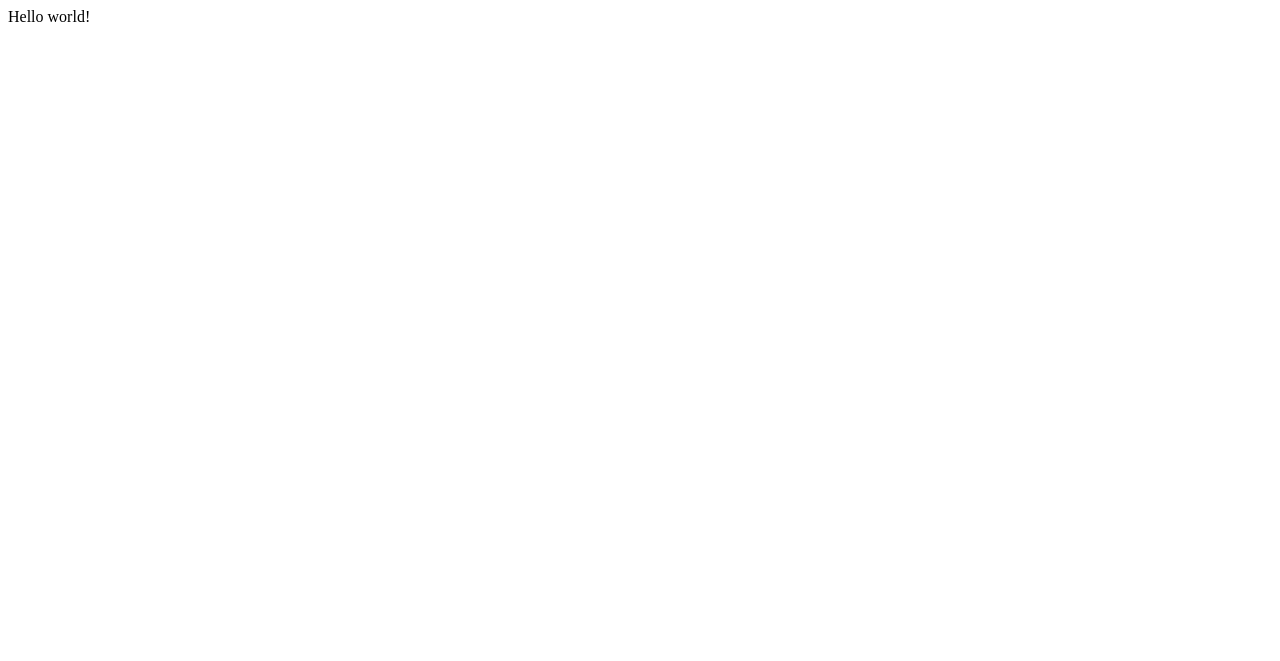
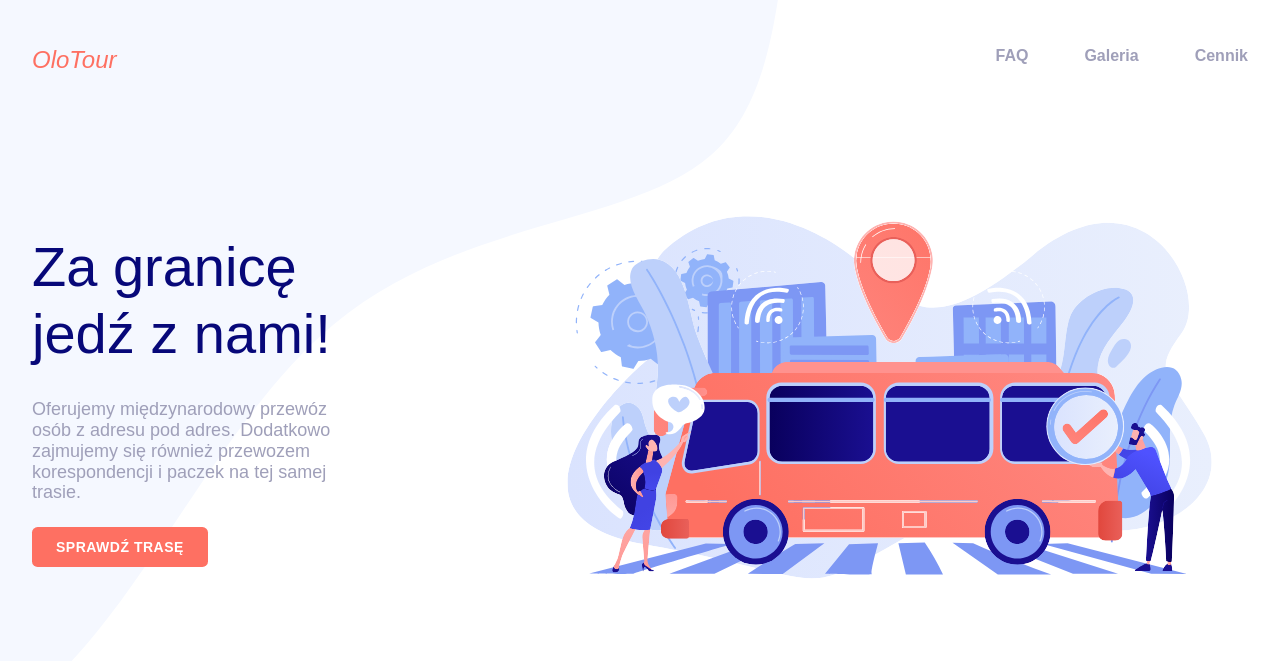
Before and after one commit to D1MK4-code/Olotour, a Gatsby site: page / in a window 1280 px wide. Built offline with nearby package versions, Linux system fonts and the light colour scheme; Gatsby itself is replaced by a stand-in of ours.

Commit message:
hero, layout, navbar, pages, global styles

```diff
--- a/gatsby-config.js
+++ b/gatsby-config.js
@@ -5,6 +5,9 @@
  */
 
 module.exports = {
-  /* Your site config here */
-  plugins: [],
+  plugins: [
+    `gatsby-plugin-image`,
+    `gatsby-plugin-sharp`,
+    `gatsby-transformer-sharp`, // Needed for dynamic images
+  ],
 }
--- /dev/null
+++ b/src/components/Hero.js
@@ -0,0 +1,172 @@
+import React from "react"
+import Navbar from "./Navbar"
+import styled from "styled-components"
+import GlobalStyles from "../styles/Global"
+import { StaticImage } from "gatsby-plugin-image"
+
+const StyledHero = styled.div`
+  min-height: 100vh;
+  display: flex;
+  flex-direction: column;
+  align-items: flex-start;
+  justify-content: center;
+  width: 100%;
+  padding: 0 2rem;
+  div {
+    max-width: 1400px;
+    margin: 0 auto;
+    display: flex;
+    justify-content: space-between;
+    justify-content: center;
+  }
+  > div {
+    width: 100%;
+  }
+  h1 {
+    font-size: 4rem;
+    line-height: 1.2em;
+    margin-bottom: 2rem;
+    color: #070879;
+    position: relative;
+    z-index: 4;
+  }
+  p {
+    font-size: 1.125rem;
+    margin-bottom: 1.5rem;
+    max-width: 300px;
+    color: #9f9fb9;
+    line-height: 1.15em;
+    position: relative;
+    z-index: 4;
+  }
+  button {
+    /* background-color: #6666ff; */
+    background-color: #fe7062;
+    border: none;
+    outline: none;
+    border-radius: 0.35rem;
+    color: #fff;
+    font-size: 0.875rem;
+    text-transform: uppercase;
+    padding: 0.75rem 1.5rem;
+    font-weight: 600;
+    letter-spacing: 0.5px;
+    cursor: pointer;
+    transition: all 0.2s ease-in-out;
+    position: relative;
+    z-index: 4;
+    &:hover {
+      background-color: #3f5df4;
+    }
+  }
+  @media (max-width: 1399px) {
+    h1 {
+      font-size: 3.5rem;
+    }
+  }
+  @media (max-width: 1199px) {
+    h1 {
+      font-size: 3rem;
+    }
+  }
+  @media (max-width: 767px) {
+    padding: 0 1rem;
+    > div {
+      flex-direction: column;
+      &:first-child {
+        padding-top: 8rem;
+      }
+    }
+    h1,
+    p {
+      max-width: 600px;
+      width: 100%;
+    }
+    h1 {
+      font-size: 2.5rem;
+      margin-bottom: 1.5rem;
+    }
+  }
+  @media (max-width: 575px) {
+    min-height: none;
+    > div {
+      flex-direction: column;
+      &:first-child {
+        padding-top: 2rem;
+      }
+    }
+  }
+`
+
+const StyledLeft = styled.div`
+  display: flex;
+  flex-direction: column;
+  justify-content: flex-start;
+  align-items: flex-start;
+  position: relative;
+  z-index: 5;
+  width: 40%;
+  @media (max-width: 767px) {
+    width: 100%;
+  }
+`
+
+const StyledRight = styled.div`
+  display: block;
+  min-height: 515px;
+  position: relative;
+  align-items: flex-end;
+  z-index: 1;
+  width: 60%;
+  div {
+    width: 100%;
+  }
+  img {
+    height: auto;
+  }
+  @media (max-width: 1399px) {
+    align-items: center;
+  }
+  @media (max-width: 767px) {
+    width: 100%;
+    align-items: flex-start;
+    padding-top: 2rem;
+    min-height: 450px;
+    img {
+      max-width: 550px;
+      margin: 0 auto;
+    }
+  }
+  @media (max-width: 575px) {
+    min-height: auto;
+  }
+`
+
+export default function Hero() {
+  return (
+    <StyledHero>
+      <div>
+        <StyledLeft>
+          <h1>
+            Za granicę <br />
+            jedź z nami!
+          </h1>
+          <p>
+            Oferujemy międzynarodowy przewóz osób z adresu pod adres. Dodatkowo
+            zajmujemy się również przewozem korespondencji i paczek na tej samej
+            trasie.
+          </p>
+          <button type="button">Sprawdź trasę</button>
+        </StyledLeft>
+        <StyledRight>
+          <StaticImage
+            src="../../static/hero-bg.svg"
+            alt="Główne zdjęcie"
+            placeholder={"tracedSVG"}
+            layout={"fullWidth"}
+          />
+        </StyledRight>
+      </div>
+    </StyledHero>
+  )
+}
--- /dev/null
+++ b/src/components/Layout.js
@@ -0,0 +1,17 @@
+import React from "react"
+import Navbar from "./Navbar"
+import styled from "styled-components"
+import GlobalStyles from "../styles/Global"
+
+export default function Layout({ children }) {
+  return (
+    <div>
+      <GlobalStyles />
+      <Navbar />
+      <div>{children}</div>
+      {/* <footer>
+        <p>Copyright 2021 OloTour</p>
+      </footer> */}
+    </div>
+  )
+}
--- /dev/null
+++ b/src/components/Navbar.js
@@ -0,0 +1,75 @@
+import { Link } from "gatsby"
+import React from "react"
+import styled from "styled-components"
+
+const StyledNavbar = styled.nav`
+  background: transparent;
+  position: absolute;
+  top: 0;
+  left: 0;
+  width: 100%;
+  padding: 3rem 2rem 0;
+  z-index: 6;
+  div {
+    max-width: 1400px;
+    width: 100%;
+    margin: 0 auto;
+    display: flex;
+    justify-content: space-between;
+  }
+  a {
+    font-weight: 500;
+    font-size: 1.5rem;
+    color: #fe7062;
+    text-decoration: none;
+    font-style: italic;
+  }
+  ul {
+    list-style: none;
+    a {
+      font-size: 1rem;
+      font-weight: 600;
+      color: #9f9fb9;
+      font-style: normal;
+      transition: all 0.2s ease-in-out;
+      position: relative;
+      margin-left: 3.5rem;
+      &:after {
+        content: "";
+        position: absolute;
+        bottom: -0.25rem;
+        left: 0;
+        margin: auto;
+        width: 0%;
+        color: transparent;
+        background: #3f5df4;
+        height: 1px;
+        transition: all 0.2s ease-in-out;
+      }
+      &:hover {
+        color: #3f5df4;
+        &:after {
+          width: 100%;
+        }
+      }
+    }
+  }
+  @media (max-width: 767px) {
+    padding: 1.5rem 1rem 0;
+  }
+`
+
+export default function Navbar() {
+  return (
+    <StyledNavbar>
+      <div>
+        <Link to="/">OloTour</Link>
+        <ul className="links">
+          <Link to="/faq">FAQ</Link>
+          <Link to="/galeria">Galeria</Link>
+          <Link to="/cennik">Cennik</Link>
+        </ul>
+      </div>
+    </StyledNavbar>
+  )
+}
--- a/src/pages/index.js
+++ b/src/pages/index.js
@@ -1,5 +1,49 @@
 import React from "react"
+import Layout from "../components/Layout"
+import Hero from "../components/Hero"
+import styled from "styled-components"
+import { StaticImage } from "gatsby-plugin-image"
+
+const StyledContainer = styled.section`
+  width: 100%;
+  max-width: 1920px;
+  margin: 0 auto;
+  > .gatsby-image-wrapper {
+    &:first-child {
+      height: 100%;
+      width: 70%;
+      z-index: 3;
+    }
+  }
+  @media (max-width: 1399px) {
+    > .gatsby-image-wrapper {
+      &:first-child {
+        width: 100%;
+      }
+    }
+  }
+  @media (max-width: 767px) {
+    overflow: hidden;
+    > .gatsby-image-wrapper {
+      &:first-child {
+        width: 125%;
+      }
+    }
+  }
+`
 
 export default function Home() {
-  return <div>Hello world!</div>
+  return (
+    <Layout>
+      <StyledContainer>
+        <StaticImage
+          src="../../static/wave-left.svg"
+          alt="Fala"
+          placeholder={"none"}
+          style={{ position: "absolute" }}
+        />
+        <Hero />
+      </StyledContainer>
+    </Layout>
+  )
 }
--- /dev/null
+++ b/src/styles/Global.js
@@ -0,0 +1,154 @@
+import { createGlobalStyle } from "styled-components"
+
+const GlobalStyles = createGlobalStyle`
+
+  html,
+  body,
+  div,
+  span,
+  applet,
+  object,
+  iframe,
+  h1,
+  h2,
+  h3,
+  h4,
+  h5,
+  h6,
+  p,
+  blockquote,
+  pre,
+  a,
+  abbr,
+  acronym,
+  address,
+  big,
+  cite,
+  code,
+  del,
+  dfn,
+  em,
+  img,
+  ins,
+  kbd,
+  q,
+  s,
+  samp,
+  small,
+  strike,
+  strong,
+  sub,
+  sup,
+  tt,
+  var,
+  b,
+  u,
+  i,
+  center,
+  dl,
+  dt,
+  dd,
+  ol,
+  ul,
+  li,
+  fieldset,
+  form,
+  label,
+  legend,
+  table,
+  caption,
+  tbody,
+  tfoot,
+  thead,
+  tr,
+  th,
+  td,
+  article,
+  aside,
+  canvas,
+  details,
+  embed,
+  figure,
+  figcaption,
+  footer,
+  header,
+  hgroup,
+  menu,
+  nav,
+  output,
+  ruby,
+  section,
+  summary,
+  time,
+  mark,
+  audio,
+  video {
+    margin: 0;
+    padding: 0;
+    border: 0;
+    font-size: 100%;
+    font: inherit;
+    vertical-align: baseline;
+  }
+  /* HTML5 display-role reset for older browsers */
+  article,
+  aside,
+  details,
+  figcaption,
+  figure,
+  footer,
+  header,
+  hgroup,
+  menu,
+  nav,
+  section {
+    display: block;
+  }
+  body {
+    line-height: 1;
+  }
+  ol,
+  ul {
+    list-style: none;
+  }
+  blockquote,
+  q {
+    quotes: none;
+  }
+  blockquote:before,
+  blockquote:after,
+  q:before,
+  q:after {
+    content: "";
+    content: none;
+  }
+  table {
+    border-collapse: collapse;
+    border-spacing: 0;
+  }
+
+  *,
+  *:before,
+  &:after {
+    box-sizing: border-box;
+    font-family: 'Montserrat', sans-serif;
+
+  }
+
+  @import url('https://fonts.googleapis.com/css2?family=Montserrat:wght@300;400;500;600;700;800&display=swap');
+
+  html {
+    font-size: 16px;
+    font-family: 'Montserrat', sans-serif;
+  }
+
+
+@media(max-width: 767px) {
+  body {
+    overflow-x: hidden;
+  }
+}
+
+`
+
+export default GlobalStyles
```
Also changed, not shown: package.json (+6 -1 lines), src/pages/cennik.js (added, +21 -0 lines), src/pages/faq.js (added, +21 -0 lines), src/pages/galeria.js (added, +21 -0 lines), static/hero-bg.svg (added), static/wave-left.svg (added), 1 other file.
